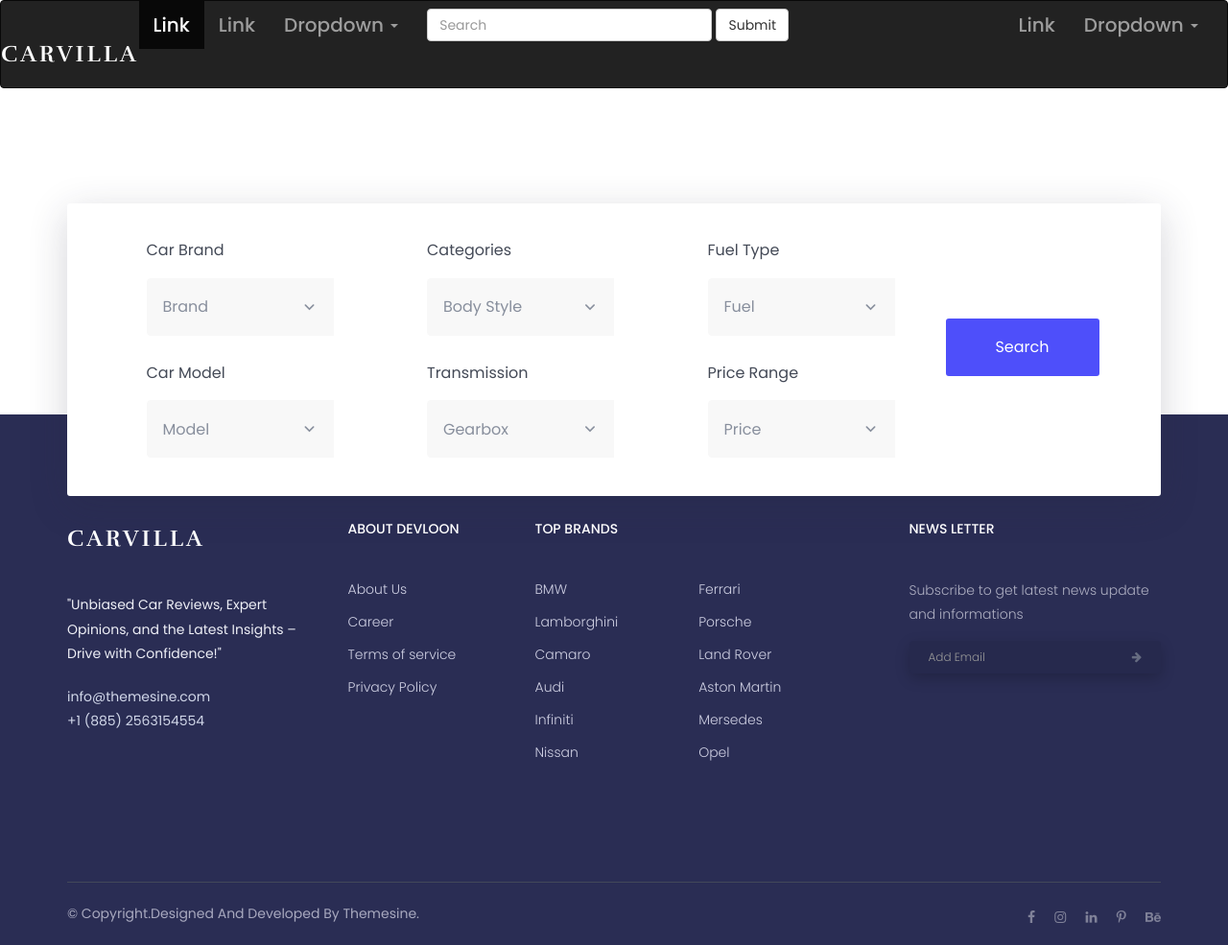
After one commit to athul0017/Car_reviews, a Django app: page /cars/ in a window 1280 px wide. The commit adds this page. Shown: the whole page at 96% size. Run offline with Django 5.2, Linux system fonts and the light colour scheme; data that the repository does not hold is empty; some libraries are stand-ins or nearby versions.

Commit message:
car_listing page is half done

```diff
--- a/Car/reviews/projectss.txt
+++ /dev/null
@@ -1,3 +0,0 @@
-yeahooo
-hiiiii
-,lk
--- a/Car/reviews/static/assets/css/style.css
+++ b/Car/reviews/static/assets/css/style.css
@@ -319,7 +319,6 @@ nav.navbar.bootsnav .navbar-toggle i{color: #4e4ffa;}
     margin-top: 80px;
     margin-left: 53px;
 }
-
 /*.single-model-search*/
 
 /*-------------------------------------
@@ -710,4 +709,12 @@ nav.navbar.bootsnav .navbar-toggle i{color: #4e4ffa;}
     0%   {bottom:0px;}
     100%  {bottom:7px;}
 }
-/*========================Thank you=================
+/*========================Thank you=================*/
+
+.model-search-content-layout-inner {
+    bottom: 0 !important;
+    position: relative !important;
+}
+.car-continer {
+    margin-top: 15px;
+}
--- /dev/null
+++ b/Car/reviews/templates/car_listing.html
@@ -0,0 +1,151 @@
+{% extends 'layout_inner.html' %}
+{% load static %}
+
+
+{%block content %}
+
+
+<div class="container">
+    <div class="row">
+        <div class="col-md-12">
+
+            <div class="model-search-content model-search-content-layout-inner">
+                <div class="row">
+                    <div class="col-md-offset-1 col-md-2 col-sm-12">
+                        <div class="single-model-search">
+                            <h2>Car Brand</h2>
+                            <div class="model-select-icon">
+                                <select class="form-control">
+
+                                    <option value="default">Brand</option><!-- /.option-->
+
+                                    <option value="2018">2018</option><!-- /.option-->
+
+                                    <option value="2017">2017</option><!-- /.option-->
+                                    <option value="2016">2016</option><!-- /.option-->
+
+                                </select><!-- /.select-->
+                            </div><!-- /.model-select-icon -->
+                        </div>
+                        <div class="single-model-search">
+                            <h2>Car Model</h2>
+                            <div class="model-select-icon">
+                                <select class="form-control">
+
+                                    <option value="default">Model</option><!-- /.option-->
+
+                                    <option value="sedan">sedan</option><!-- /.option-->
+
+                                    <option value="van">van</option><!-- /.option-->
+                                    <option value="roadster">roadster</option><!-- /.option-->
+
+                                </select><!-- /.select-->
+                            </div><!-- /.model-select-icon -->
+                        </div>
+                    </div>
+                    <div class="col-md-offset-1 col-md-2 col-sm-12">
+                        <div class="single-model-search">
+                            <h2>Categories</h2>
+                            <div class="model-select-icon">
+                                <select class="form-control">
+
+                                    <option value="default">body style</option><!-- /.option-->
+
+                                    <option value="toyota">toyota</option><!-- /.option-->
+
+                                    <option value="holden">holden</option><!-- /.option-->
+                                    <option value="maecedes-benz">maecedes-benz.</option><!-- /.option-->
+
+                                </select><!-- /.select-->
+                            </div><!-- /.model-select-icon -->
+                        </div>
+                        <div class="single-model-search">
+                            <h2>Transmission</h2>
+                            <div class="model-select-icon">
+                                <select class="form-control">
+
+                                    <option value="default">gearbox</option><!-- /.option-->
+
+                                    <option value="something">something</option><!-- /.option-->
+
+                                    <option value="something">something</option><!-- /.option-->
+                                    <option value="something">something</option><!-- /.option-->
+
+                                </select><!-- /.select-->
+                            </div><!-- /.model-select-icon -->
+                        </div>
+                    </div>
+                    <div class="col-md-offset-1 col-md-2 col-sm-12">
+                        <div class="single-model-search">
+                            <h2>Fuel Type</h2>
+                            <div class="model-select-icon">
+                                <select class="form-control">
+
+                                    <option value="default">fuel</option><!-- /.option-->
+
+                                    <option value="kia-rio">kia-rio</option><!-- /.option-->
+
+                                    <option value="mitsubishi">mitsubishi</option><!-- /.option-->
+                                    <option value="ford">ford</option><!-- /.option-->
+
+                                </select><!-- /.select-->
+                            </div><!-- /.model-select-icon -->
+                        </div>
+                        <div class="single-model-search">
+                            <h2>Price Range</h2>
+                            <div class="model-select-icon">
+                                <select class="form-control">
+
+                                    <option value="default">price</option><!-- /.option-->
+
+                                    <option value="$0.00">$0.00</option><!-- /.option-->
+
+                                    <option value="$0.00">$0.00</option><!-- /.option-->
+                                    <option value="$0.00">$0.00</option><!-- /.option-->
+
+                                </select><!-- /.select-->
+                            </div><!-- /.model-select-icon -->
+                        </div>
+                    </div>
+                    <div class="col-md-2 col-sm-12">
+                        <div class="single-model-search text-center">
+                            <button class="welcome-btn model-search-btn" onclick="window.location.href='#'">
+                                search
+                            </button>
+                        </div>
+                    </div>
+                </div>
+            </div>
+        </div>
+    </div>
+
+
+
+    <div class="row g-4 car-continer">
+
+        {% for car in cars %}
+        <div class="col-md-6 col-lg-4">
+            <div class="card shadow-lg car-card" ondblclick="window.location.href='#'">
+                <img src="{{ car.image_file.url }}" class="card-img-top" alt="{{ car.car_model }}">
+                <div class="card-body">
+                    <h5 class="card-title text-center">{{ car.car_model }}</h5>
+                    <div class="d-flex justify-content-center gap-2 mb-3">
+                        <span class="badge bg-primary badge-custom">{{ car.variant }}</span>
+                        <span class="badge bg-secondary badge-custom">{{ car.transmission }}</span>
+                    </div>
+                    <p class="card-text text-center">
+                        <strong>Engine:</strong> {{ car.engine_type }}<br>
+                        <strong>Mileage:</strong> {{ car.mileage }} km/l<br>
+                        <strong>Horsepower:</strong> {{ car.horse_power }} HP<br>
+                        <strong>Torque:</strong> {{ car.torque }} Nm
+                    </p>
+                    <div class="text-center">
+                        <span class="badge bg-success fs-5">₹{{ car.price }} Lakh</span>
+                    </div>
+                </div>
+            </div>
+        </div>
+        {% endfor %}
+    </div>
+</div>
+{% endblock %}
--- a/Car/reviews/templates/index.html
+++ b/Car/reviews/templates/index.html
@@ -89,7 +89,7 @@
 				            <div class="collapse navbar-collapse menu-ui-design" id="navbar-menu">
 				                <ul class="nav navbar-nav navbar-right" data-in="fadeInDown" data-out="fadeOutUp">
 				                    <li class=" scroll active"><a href="#home">home</a></li>
-				                    <li class="scroll"><a href="#Car_Lists">Car_List</a></li>
+				                    <li class="scroll"><a href="{% url 'car_listing' %}">Car_List</a></li>
 				                    <li class="scroll"><a href="#featured-cars">featured cars</a></li>
 				                    <li class="scroll"><a href="#new-cars">new cars</a></li>
 				                    <li class="scroll"><a href="#brand">brands</a></li>
--- /dev/null
+++ b/Car/reviews/templates/layout_inner.html
@@ -0,0 +1,265 @@
+{% load static %}
+<!doctype html>
+<html class="no-js" lang="en">
+
+    <head>
+        <!-- meta data -->
+        <meta charset="utf-8">
+        <meta http-equiv="X-UA-Compatible" content="IE=edge">
+        <meta name="viewport" content="width=device-width, initial-scale=1">
+        <!-- The above 3 meta tags *must* come first in the head; any other head content must come *after* these tags -->
+
+        <!--font-family-->
+		<link href="https://fonts.googleapis.com/css?family=Poppins:100,100i,200,200i,300,300i,400,400i,500,500i,600,600i,700,700i,800,800i,900,900i" rel="stylesheet">
+
+		<link href="https://fonts.googleapis.com/css?family=Rufina:400,700" rel="stylesheet">
+
+
+        <!-- title of site -->
+        <title>CarVilla</title>
+
+        <!-- For favicon png -->
+		<link rel="shortcut icon" type="image/icon" href="{% static 'assets/logo/favicon.png' %}"/>
+
+        <!--font-awesome.min.css-->
+        <link rel="stylesheet" href="{% static 'assets/css/font-awesome.min.css' %}">
+
+        <!--linear icon css-->
+		<link rel="stylesheet" href="{% static 'assets/css/linearicons.css'%}">
+
+        <!--flaticon.css-->
+		<link rel="stylesheet" href="{% static 'assets/css/flaticon.css'%}">
+
+		<!--animate.css-->
+        <link rel="stylesheet" href="{% static 'assets/css/animate.css'%}">
+
+        <!--owl.carousel.css-->
+        <link rel="stylesheet" href="{% static 'assets/css/owl.carousel.min.css'%}">
+		<link rel="stylesheet" href="{% static 'assets/css/owl.theme.default.min.css'%}">
+
+        <!--bootstrap.min.css-->
+        <link rel="stylesheet" href="{% static 'assets/css/bootstrap.min.css'%}">
+
+		<!-- bootsnav -->
+		<link rel="stylesheet" href="{% static 'assets/css/bootsnav.css'%}" >
+
+        <!--style.css-->
+        <link rel="stylesheet" href="{% static 'assets/css/style.css'%}">
+
+        <!--responsive.css-->
+        <link rel="stylesheet" href="{% static 'assets/css/responsive.css'%}">
+
+        <!-- HTML5 shim and Respond.js for IE8 support of HTML5 elements and media queries -->
+        <!-- WARNING: Respond.js doesn't work if you view the page via file:// -->
+
+        <!--[if lt IE 9]>
+			<script src="https://oss.maxcdn.com/html5shiv/3.7.3/html5shiv.min.js"></script>
+			<script src="https://oss.maxcdn.com/respond/1.4.2/respond.min.js"></script>
+        <![endif]-->
+
+    </head>
+
+	<body>
+		<!--[if lte IE 9]>
+            <p class="browserupgrade">You are using an <strong>outdated</strong> browser. Please <a href="https://browsehappy.com/">upgrade your browser</a> to improve your experience and security.</p>
+        <![endif]-->
+
+		<!--welcome-hero start -->
+
+			<!-- top-area Start -->
+            <nav class="navbar navbar-inverse">
+                <div class="container-fluid">
+                    <!-- Brand and toggle get grouped for better mobile display -->
+                    <div class="navbar-header">
+                      <button type="button" class="navbar-toggle collapsed" data-toggle="collapse" data-target="#bs-example-navbar-collapse-1" aria-expanded="false">
+                        <span class="sr-only">Toggle navigation</span>
+                        <span class="icon-bar"></span>
+                        <span class="icon-bar"></span>
+                        <span class="icon-bar"></span>
+                      </button>
+                      <a class="navbar-brand" href="#">Carvilla</a>
+                    </div>
+
+                    <!-- Collect the nav links, forms, and other content for toggling -->
+                    <div class="collapse navbar-collapse" id="bs-example-navbar-collapse-1">
+                      <ul class="nav navbar-nav">
+                        <li class="active"><a href="#">Link <span class="sr-only">(current)</span></a></li>
+                        <li><a href="#">Link</a></li>
+                        <li class="dropdown">
+                          <a href="#" class="dropdown-toggle" data-toggle="dropdown" role="button" aria-haspopup="true" aria-expanded="false">Dropdown <span class="caret"></span></a>
+                          <ul class="dropdown-menu">
+                            <li><a href="#">Action</a></li>
+                            <li><a href="#">Another action</a></li>
+                            <li><a href="#">Something else here</a></li>
+                            <li role="separator" class="divider"></li>
+                            <li><a href="#">Separated link</a></li>
+                            <li role="separator" class="divider"></li>
+                            <li><a href="#">One more separated link</a></li>
+                          </ul>
+                        </li>
+                      </ul>
+                      <form class="navbar-form navbar-left">
+                        <div class="form-group">
+                          <input type="text" class="form-control" placeholder="Search">
+                        </div>
+                        <button type="submit" class="btn btn-default">Submit</button>
+                      </form>
+                      <ul class="nav navbar-nav navbar-right">
+                        <li><a href="#">Link</a></li>
+                        <li class="dropdown">
+                          <a href="#" class="dropdown-toggle" data-toggle="dropdown" role="button" aria-haspopup="true" aria-expanded="false">Dropdown <span class="caret"></span></a>
+                          <ul class="dropdown-menu">
+                            <li><a href="#">Action</a></li>
+                            <li><a href="#">Another action</a></li>
+                            <li><a href="#">Something else here</a></li>
+                            <li role="separator" class="divider"></li>
+                            <li><a href="#">Separated link</a></li>
+                          </ul>
+                        </li>
+                      </ul>
+                    </div><!-- /.navbar-collapse -->
+                  </div><!-- /.container-fluid -->
+
+              </nav>
+
+			<!-- /.top-area-->
+			<!-- top-area End -->
+
+            {%block content %}
+
+
+            {%endblock%}
+
+            <!--contact start-->
+		<footer id="contact"  class="contact">
+			<div class="container">
+				<div class="footer-top">
+					<div class="row">
+						<div class="col-md-3 col-sm-6">
+							<div class="single-footer-widget">
+								<div class="footer-logo">
+									<a href="index.html">carvilla</a>
+								</div>
+								<p>
+									"Unbiased Car Reviews, Expert Opinions, and the Latest Insights – Drive with Confidence!"
+								</p>
+								<div class="footer-contact">
+									<p>info@themesine.com</p>
+									<p>+1 (885) 2563154554</p>
+								</div>
+							</div>
+						</div>
+						<div class="col-md-2 col-sm-6">
+							<div class="single-footer-widget">
+								<h2>about devloon</h2>
+								<ul>
+									<li><a href="#">about us</a></li>
+									<li><a href="#">career</a></li>
+									<li><a href="#">terms <span> of service</span></a></li>
+									<li><a href="#">privacy policy</a></li>
+								</ul>
+							</div>
+						</div>
+						<div class="col-md-3 col-xs-12">
+							<div class="single-footer-widget">
+								<h2>top brands</h2>
+								<div class="row">
+									<div class="col-md-7 col-xs-6">
+										<ul>
+											<li><a href="#">BMW</a></li>
+											<li><a href="#">lamborghini</a></li>
+											<li><a href="#">camaro</a></li>
+											<li><a href="#">audi</a></li>
+											<li><a href="#">infiniti</a></li>
+											<li><a href="#">nissan</a></li>
+										</ul>
+									</div>
+									<div class="col-md-5 col-xs-6">
+										<ul>
+											<li><a href="#">ferrari</a></li>
+											<li><a href="#">porsche</a></li>
+											<li><a href="#">land rover</a></li>
+											<li><a href="#">aston martin</a></li>
+											<li><a href="#">mersedes</a></li>
+											<li><a href="#">opel</a></li>
+										</ul>
+									</div>
+								</div>
+							</div>
+						</div>
+						<div class="col-md-offset-1 col-md-3 col-sm-6">
+							<div class="single-footer-widget">
+								<h2>news letter</h2>
+								<div class="footer-newsletter">
+									<p>
+										Subscribe to get latest news  update and informations
+									</p>
+								</div>
+								<div class="hm-foot-email">
+									<div class="foot-email-box">
+										<input type="text" class="form-control" placeholder="Add Email">
+									</div><!--/.foot-email-box-->
+									<div class="foot-email-subscribe">
+										<span><i class="fa fa-arrow-right"></i></span>
+									</div><!--/.foot-email-icon-->
+								</div><!--/.hm-foot-email-->
+							</div>
+						</div>
+					</div>
+				</div>
+				<div class="footer-copyright">
+					<div class="row">
+						<div class="col-sm-6">
+							<p>
+								&copy; copyright.designed and developed by <a href="https://www.themesine.com/">themesine</a>.
+							</p><!--/p-->
+						</div>
+						<div class="col-sm-6">
+							<div class="footer-social">
+								<a href="#"><i class="fa fa-facebook"></i></a>
+								<a href="#"><i class="fa fa-instagram"></i></a>
+								<a href="#"><i class="fa fa-linkedin"></i></a>
+								<a href="#"><i class="fa fa-pinterest-p"></i></a>
+								<a href="#"><i class="fa fa-behance"></i></a>
+							</div>
+						</div>
+					</div>
+				</div><!--/.footer-copyright-->
+			</div><!--/.container-->
+
+			<div id="scroll-Top">
+				<div class="return-to-top">
+					<i class="fa fa-angle-up " id="scroll-top" data-toggle="tooltip" data-placement="top" title="" data-original-title="Back to Top" aria-hidden="true"></i>
+				</div>
+
+			</div><!--/.scroll-Top-->
+
+        </footer><!--/.contact-->
+		<!--contact end-->
+
+
+
+		<!-- Include all js compiled plugins (below), or include individual files as needed -->
+
+		<script src="{% static 'assets/js/jquery.js'%}"></script>
+
+        <!--modernizr.min.js-->
+        <script src="https://cdnjs.cloudflare.com/ajax/libs/modernizr/2.8.3/modernizr.min.js"></script>
+
+		<!--bootstrap.min.js-->
+        <script src="{% static 'assets/js/bootstrap.min.js'%}"></script>
+
+		<!-- bootsnav js -->
+		<script src="{% static 'assets/js/bootsnav.js'%}"></script>
+
+		<!--owl.carousel.js-->
+        <script src="{% static 'assets/js/owl.carousel.min.js'%}"></script>
+
+		<script src="https://cdnjs.cloudflare.com/ajax/libs/jquery-easing/1.4.1/jquery.easing.min.js"></script>
+
+        <!--Custom JS-->
+        <script src="{% static 'assets/js/custom.js'%}"></script>
+
+    </body>
+
+</html>
--- a/Car/reviews/urls.py
+++ b/Car/reviews/urls.py
@@ -7,4 +7,5 @@ urlpatterns = [
      # Newest cars page
       path('login/', login_view, name='login'),#login page
       path('signup/', signup_view, name='signup'),#signup page
+      path('cars/', views.car_listing, name='car_listing'),
 ]
--- a/Car/reviews/views.py
+++ b/Car/reviews/views.py
@@ -1,20 +1,15 @@
-from django.shortcuts import render,redirect
-from .models import Car
+from django.shortcuts import render, redirect
+from .models import Car, Brand
 from django.contrib.auth import authenticate, login
 from .forms import LoginForm
 from django.contrib.auth.models import User
 
 # Create your views here.
 
-
 def index(request):
-
     latest_cars = Car.objects.all().order_by('-created_at')[:3]  # Get 3 latest cars
     featured_cars = Car.objects.filter(featured=True)[:4]  # Get top 4 featured cars
-
-
-    return render(request, 'index.html', {'latest_cars': latest_cars , 'featured_cars': featured_cars})
-
+    return render(request, 'index.html', {'latest_cars': latest_cars, 'featured_cars': featured_cars})
 
 def login_view(request):
     if request.method == 'POST':
@@ -25,15 +20,13 @@ def login_view(request):
             user = authenticate(request, username=username, password=password)
             if user is not None:
                 login(request, user)
-                return redirect('index')  # Redirect to a home page after login
+                return redirect('index')  # Redirect to home page after login
             else:
-                # Handle invalid login
                 error_message = 'Invalid login credentials'
                 return render(request, 'login.html', {'form': form, 'error_message': error_message})
     else:
         form = LoginForm()
     return render(request, 'login.html', {'form': form})
-
 
 def signup_view(request):
     if request.method == 'POST':
@@ -45,7 +38,7 @@ def signup_view(request):
         if password != confirm_password:
             error_message = 'Passwords do not match'
         elif len(password) > 8:
-            error_message = 'Password not execed than 8 character'
+            error_message = 'Password should not exceed 8 characters'
         else:
             user = User.objects.create_user(username=username, email=email, password=password)
             user.save()
@@ -55,3 +48,23 @@ def signup_view(request):
         return render(request, 'signup.html', {'error_message': error_message})
 
     return render(request, 'signup.html')
+
+# Corrected indentation for car_listing
+def car_listing(request):
+    cars = Car.objects.all()
+    brands = Brand.objects.all()
+    brand_filter = request.GET.get('brand', '')
+    category_filter = request.GET.get('category', '')
+    fuel_filter = request.GET.get('fuel', '')
+    search_query = request.GET.get('search', '')
+
+    if brand_filter:
+        cars = cars.filter(car_model__brand__bname__icontains=brand_filter)
+    if category_filter:
+        cars = cars.filter(category__icontains=category_filter)
+    if fuel_filter:
+        cars = cars.filter(engine_type__icontains=fuel_filter)
+    if search_query:
+        cars = cars.filter(car_model__model_name__icontains=search_query)
+
+    return render(request, 'car_listing.html', {'cars': cars, 'brands': brands})
```
Also changed, not shown: Car/reviews/templates/layout.html (added, +246 -0 lines), Car/media/car_images/sealion-7-exterior-right-front-three-quarter-3.jpg.webp (added), Car/media/car_images/tata-punch-tata-hbx-front-left-2b6f.jpg (added).
